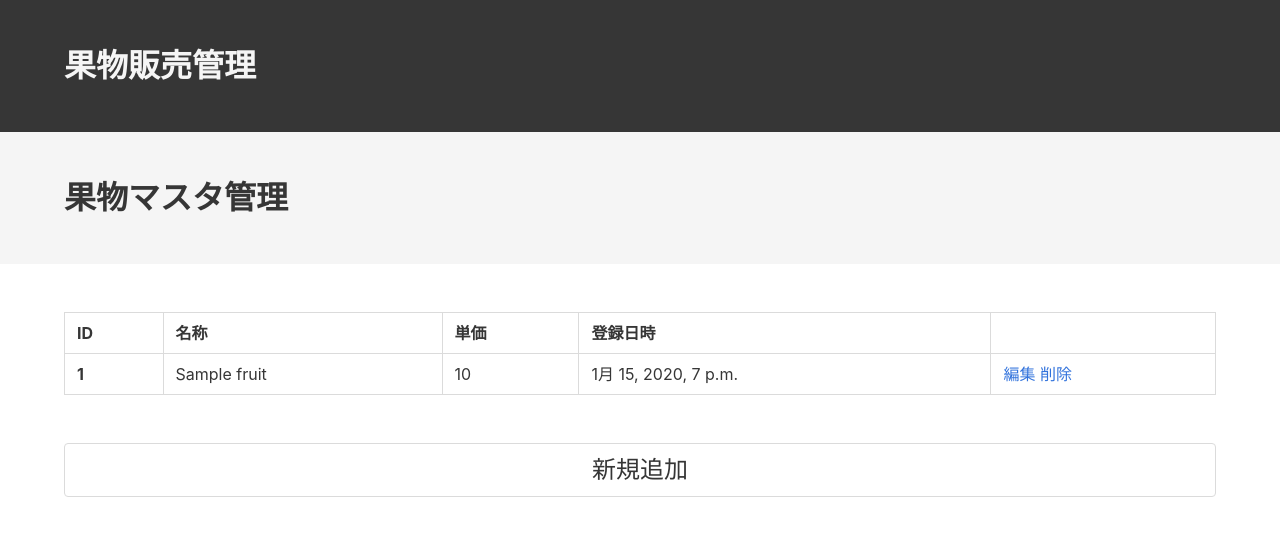
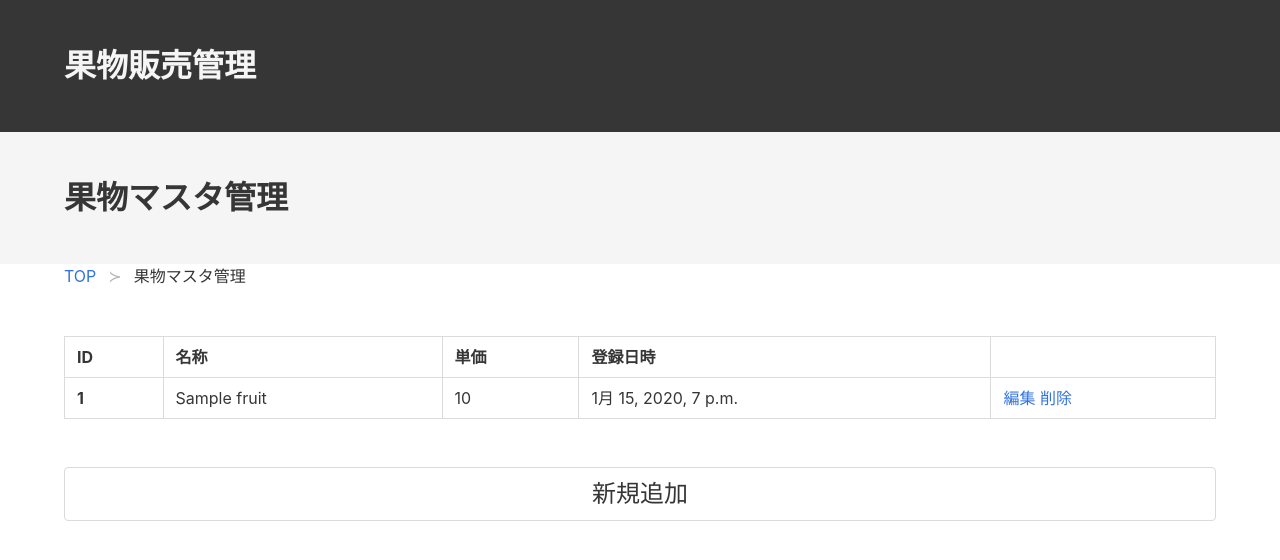
Before and after one commit to a-r-i/sales_management_system, a Django app: page /fruit-list in a window 1280 px wide. Shown: the top 560 px of the page. Run offline with Django 3.2, Linux system fonts and the light colour scheme; tables that the repository leaves empty hold one stand-in row (values such as "Sample post"); some libraries are stand-ins or nearby versions.

Commit message:
パンくずリストを追加

```diff
--- a/sales_management_system/templates/sales_management_system/base.html
+++ b/sales_management_system/templates/sales_management_system/base.html
@@ -27,6 +27,17 @@
   </div>
  </div>
 </section>
+<section>
+ <div class="container">
+  <nav class="breadcrumb has-succeeds-separator" aria-label="breadcrumbs">
+  <ul>
+    <li><a href="/">TOP</a></li>
+      {% block breadcrumb-li %}
+      {% endblock %}
+  </ul>
+  </nav>
+ </div>
+</section>
 {% block content %}
 {% endblock %}
 </body>
--- a/sales_management_system/templates/sales_management_system/fruit_list.html
+++ b/sales_management_system/templates/sales_management_system/fruit_list.html
@@ -2,6 +2,10 @@
 
 {% block pagetitle %}
     果物マスタ管理
+{% endblock %}
+
+{% block breadcrumb-li %}
+   <li class="is-active"><a href="#" aria-current="page">果物マスタ管理</a></li>
 {% endblock %}
 
 {% block content %}
--- a/sales_management_system/templates/sales_management_system/sale_list.html
+++ b/sales_management_system/templates/sales_management_system/sale_list.html
@@ -3,6 +3,11 @@
 {% block pagetitle %}
     販売情報管理
 {% endblock %}
+
+{% block breadcrumb-li %}
+   <li class="is-active"><a href="#" aria-current="page">販売情報管理</a></li>
+{% endblock %}
+
 
 {% block content %}
     <section class="section">
--- a/sales_management_system/templates/sales_management_system/sale_statistics.html
+++ b/sales_management_system/templates/sales_management_system/sale_statistics.html
@@ -4,5 +4,9 @@
     販売統計情報
 {% endblock %}
 
+{% block breadcrumb-li %}
+   <li class="is-active"><a href="#" aria-current="page">販売統計情報</a></li>
+{% endblock %}
+
 {% block content %}
 {% endblock %}
```
